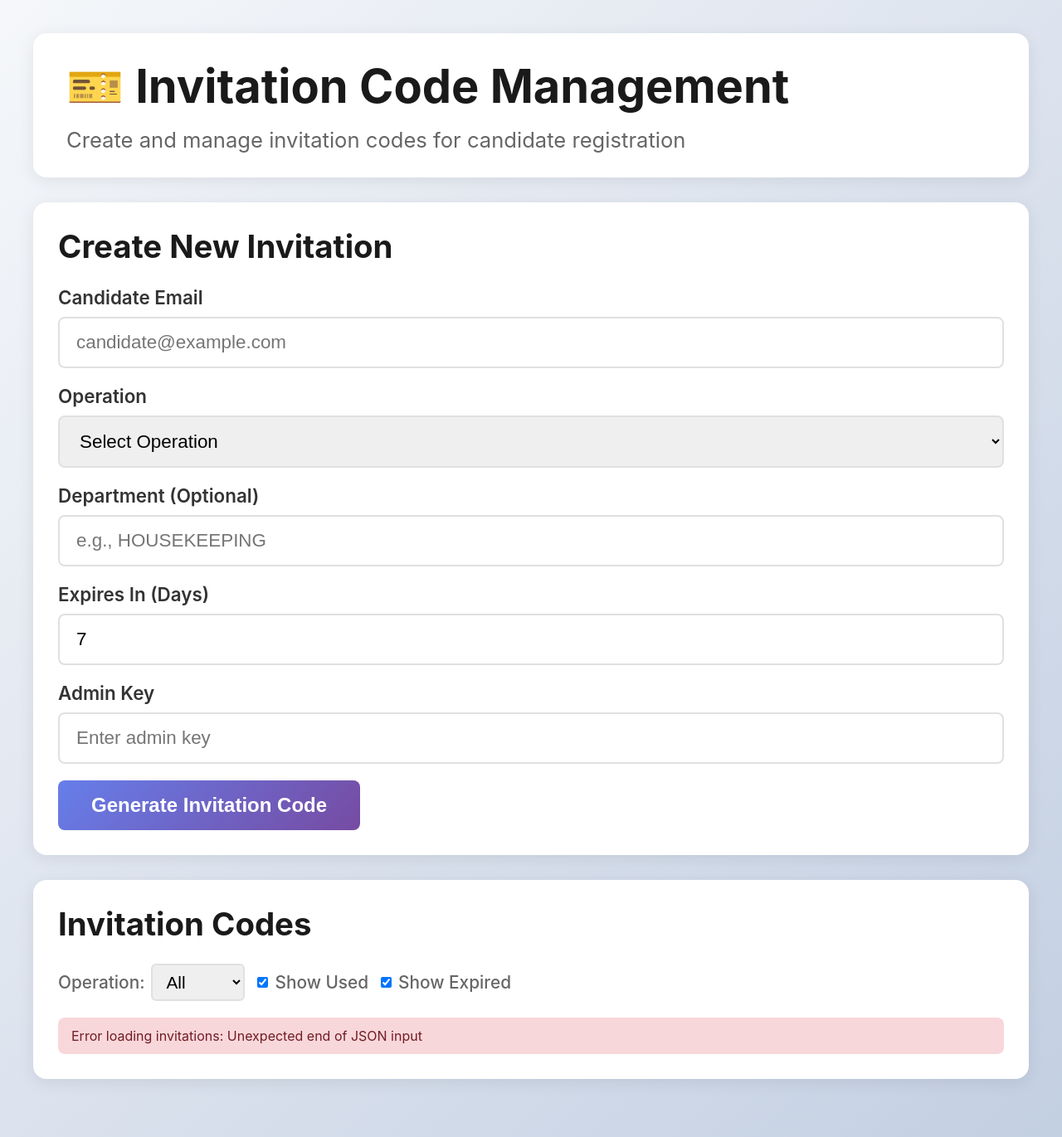
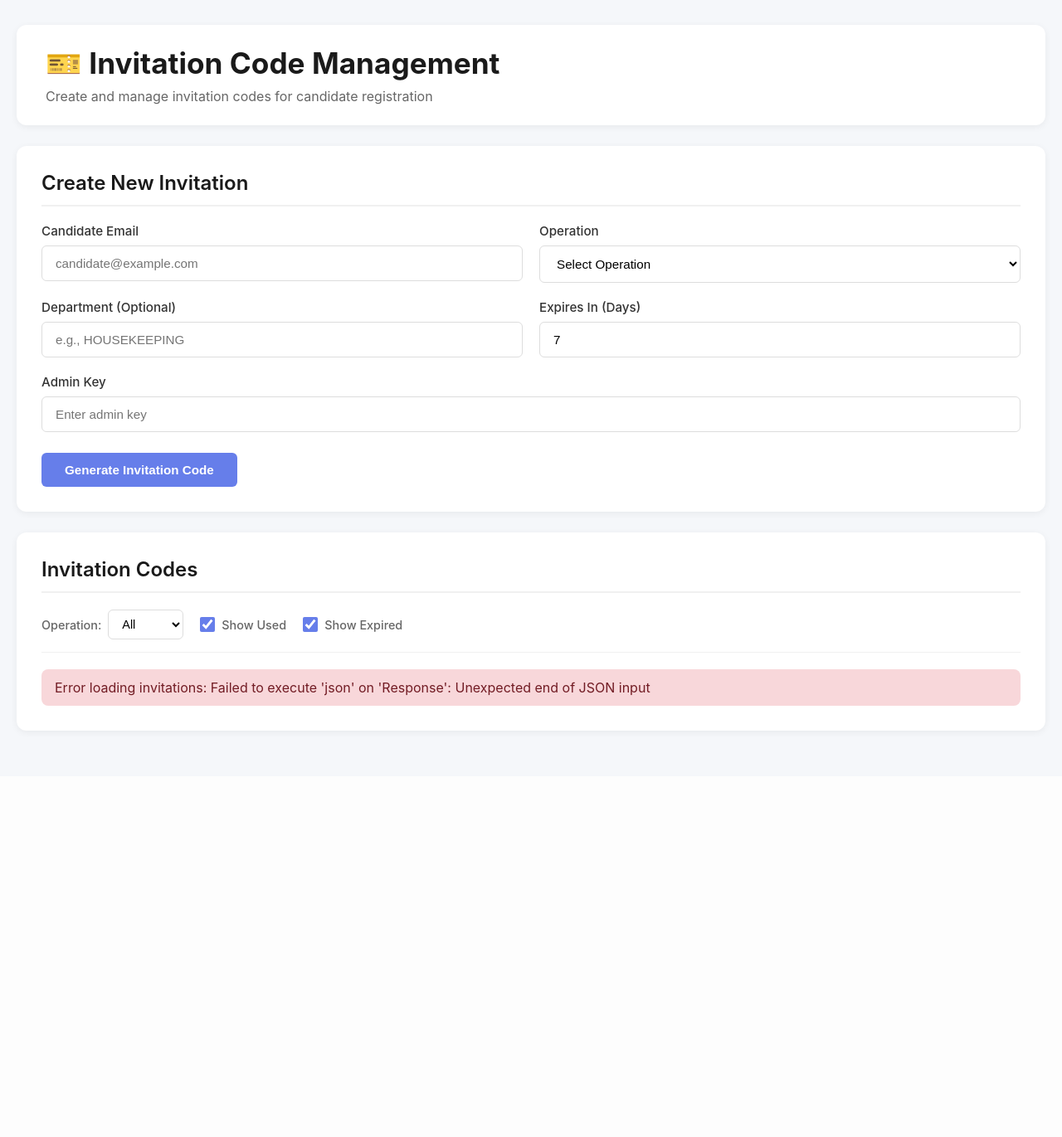
Before and after one commit to Dino24-Max/English-Assessment, a FastAPI app: page /admin/invitations in a window 1280 px wide. Shown: the whole page at 83% size. After the commit the page ends 885 px from the top, so only its background shows below. Run offline with FastAPI, Linux system fonts and the light colour scheme; data that the repository does not hold is empty; parts of the project's set-up code (start-up, migrations or seed data) failed here and were passed over; some web fonts are replaced.

Commit message:
Redesign admin invitation page: improve layout, fonts, and visual hierarchy

```diff
--- a/src/main/python/templates/admin_invitation.html
+++ b/src/main/python/templates/admin_invitation.html
@@ -14,49 +14,51 @@
 
         body {
             font-family: 'SF Pro Display', -apple-system, BlinkMacSystemFont, 'Segoe UI', sans-serif;
-            background: linear-gradient(135deg, #f5f7fa 0%, #c3cfe2 100%);
+            background: #f5f7fa;
             min-height: 100vh;
-            padding: 40px 20px;
+            padding: 30px 20px;
         }
 
         .container {
-            max-width: 1200px;
+            max-width: 1400px;
             margin: 0 auto;
         }
 
         .header {
             background: white;
-            padding: 30px 40px;
-            border-radius: 16px;
-            margin-bottom: 30px;
-            box-shadow: 0 4px 20px rgba(0, 0, 0, 0.08);
+            padding: 25px 35px;
+            border-radius: 12px;
+            margin-bottom: 25px;
+            box-shadow: 0 2px 8px rgba(0, 0, 0, 0.06);
         }
 
         .header h1 {
-            font-size: 3.5rem;
+            font-size: 2.2rem;
             font-weight: 700;
             color: #1a1a1a;
-            margin-bottom: 15px;
+            margin-bottom: 8px;
         }
 
         .header p {
             color: #666;
-            font-size: 1.6rem;
+            font-size: 1rem;
         }
 
         .card {
             background: white;
-            border-radius: 16px;
+            border-radius: 12px;
             padding: 30px;
-            margin-bottom: 30px;
-            box-shadow: 0 4px 20px rgba(0, 0, 0, 0.08);
+            margin-bottom: 25px;
+            box-shadow: 0 2px 8px rgba(0, 0, 0, 0.06);
         }
 
         .card-title {
-            font-size: 2.4rem;
-            font-weight: 700;
+            font-size: 1.5rem;
+            font-weight: 600;
             color: #1a1a1a;
-            margin-bottom: 25px;
+            margin-bottom: 20px;
+            padding-bottom: 12px;
+            border-bottom: 2px solid #f0f0f0;
         }
 
         .form-group {
@@ -65,58 +67,83 @@
 
         .form-label {
             display: block;
-            font-weight: 600;
+            font-weight: 500;
             color: #333;
-            margin-bottom: 10px;
-            font-size: 1.4rem;
+            margin-bottom: 8px;
+            font-size: 0.95rem;
         }
 
         .form-input, .form-select {
             width: 100%;
-            padding: 16px 20px;
-            border: 2px solid #e0e0e0;
-            border-radius: 8px;
-            font-size: 1.4rem;
-            transition: all 0.3s ease;
+            padding: 12px 16px;
+            border: 1px solid #ddd;
+            border-radius: 6px;
+            font-size: 0.95rem;
+            transition: all 0.2s ease;
+            background: #fff;
         }
 
         .form-input:focus, .form-select:focus {
             outline: none;
             border-color: #667eea;
+            box-shadow: 0 0 0 3px rgba(102, 126, 234, 0.1);
+        }
+
+        .form-row {
+            display: grid;
+            grid-template-columns: 1fr 1fr;
+            gap: 20px;
+        }
+
+        @media (max-width: 768px) {
+            .form-row {
+                grid-template-columns: 1fr;
+            }
         }
 
         .btn {
-            padding: 16px 40px;
-            border-radius: 8px;
-            font-size: 1.5rem;
+            padding: 12px 28px;
+            border-radius: 6px;
+            font-size: 0.95rem;
             font-weight: 600;
             cursor: pointer;
-            transition: all 0.3s ease;
+            transition: all 0.2s ease;
             border: none;
+            display: inline-block;
         }
 
         .btn-primary {
-            background: linear-gradient(135deg, #667eea 0%, #764ba2 100%);
+            background: #667eea;
             color: white;
         }
 
         .btn-primary:hover {
-            transform: translateY(-2px);
-            box-shadow: 0 8px 20px rgba(102, 126, 234, 0.4);
+            background: #5568d3;
+            transform: translateY(-1px);
+            box-shadow: 0 4px 12px rgba(102, 126, 234, 0.3);
         }
 
         .btn-copy {
             background: #34c759;
             color: white;
-            padding: 12px 24px;
-            font-size: 1.3rem;
+            padding: 8px 16px;
+            font-size: 0.85rem;
+            margin-right: 8px;
+        }
+
+        .btn-copy:hover {
+            background: #2fb04a;
         }
 
         .btn-revoke {
             background: #ff3b30;
             color: white;
-            padding: 10px 20px;
-            font-size: 1.2rem;
+            padding: 8px 16px;
+            font-size: 0.85rem;
+        }
+
+        .btn-revoke:hover {
+            background: #e6342a;
         }
 
         .result-box {
@@ -218,9 +247,12 @@
 
         .filters {
             display: flex;
-            gap: 15px;
+            gap: 20px;
             margin-bottom: 20px;
             flex-wrap: wrap;
+            align-items: center;
+            padding-bottom: 15px;
+            border-bottom: 1px solid #f0f0f0;
         }
 
         .filter-item {
@@ -230,20 +262,39 @@
         }
 
         .filter-item label {
-            font-size: 1.3rem;
+            font-size: 0.9rem;
             color: #666;
             font-weight: 500;
+            white-space: nowrap;
         }
 
         .filter-item select {
             padding: 8px 12px;
-            font-size: 1.3rem;
-            border: 2px solid #e0e0e0;
+            font-size: 0.9rem;
+            border: 1px solid #ddd;
             border-radius: 6px;
+            background: white;
+            cursor: pointer;
         }
 
-        .filter-item select, .filter-item input[type="checkbox"] {
+        .filter-item input[type="checkbox"] {
+            width: 18px;
+            height: 18px;
             cursor: pointer;
+            accent-color: #667eea;
+        }
+
+        .code-display {
+            font-family: 'Courier New', monospace;
+            font-size: 1rem;
+            font-weight: 600;
+            color: #667eea;
+            background: white;
+            padding: 12px 16px;
+            border-radius: 6px;
+            margin: 10px 0;
+            word-break: break-all;
+            border: 1px solid #e0e0e0;
         }
     </style>
 </head>
@@ -260,6 +311,7 @@
             <div class="card-title">Create New Invitation</div>
 
             <form id="createInvitationForm">
+                <div class="form-row">
                     <div class="form-group">
                         <label class="form-label">Candidate Email</label>
                         <input type="email" id="email" class="form-input" placeholder="candidate@example.com" required>
@@ -274,7 +326,9 @@
                             <option value="casino">Casino Operations</option>
                         </select>
                     </div>
+                </div>
 
+                <div class="form-row">
                     <div class="form-group">
                         <label class="form-label">Department (Optional)</label>
                         <input type="text" id="department" class="form-input" placeholder="e.g., HOUSEKEEPING">
@@ -284,31 +338,38 @@
                         <label class="form-label">Expires In (Days)</label>
                         <input type="number" id="expires_days" class="form-input" value="7" min="1" max="90">
                     </div>
+                </div>
 
                 <div class="form-group">
                     <label class="form-label">Admin Key</label>
                     <input type="password" id="admin_key" class="form-input" placeholder="Enter admin key" required>
                 </div>
 
+                <div style="margin-top: 25px;">
                     <button type="submit" class="btn btn-primary">Generate Invitation Code</button>
+                </div>
             </form>
 
             <!-- Result Display -->
             <div id="resultBox" class="result-box">
-                <h3 style="margin-bottom: 15px;">✅ Invitation Code Created</h3>
-                <p><strong>Code:</strong></p>
+                <h3 style="margin-bottom: 15px; font-size: 1.1rem; color: #333;">✅ Invitation Code Created</h3>
+                <div style="margin-bottom: 15px;">
+                    <label style="font-size: 0.9rem; font-weight: 600; color: #666; display: block; margin-bottom: 6px;">Code:</label>
                     <div class="code-display" id="generatedCode"></div>
-                <button class="btn btn-copy" onclick="copyCode()">📋 Copy Code</button>
+                    <button class="btn btn-copy" onclick="copyCode()" style="margin-top: 8px;">📋 Copy Code</button>
+                </div>
 
-                <p style="margin-top: 20px;"><strong>Registration Link:</strong></p>
-                <div class="code-display" id="generatedLink" style="font-size: 1rem;"></div>
-                <button class="btn btn-copy" onclick="copyLink()">🔗 Copy Link</button>
+                <div style="margin-top: 20px; margin-bottom: 15px;">
+                    <label style="font-size: 0.9rem; font-weight: 600; color: #666; display: block; margin-bottom: 6px;">Registration Link:</label>
+                    <div class="code-display" id="generatedLink"></div>
+                    <button class="btn btn-copy" onclick="copyLink()" style="margin-top: 8px;">🔗 Copy Link</button>
+                </div>
 
-                <p style="margin-top: 20px; color: #666;">
-                    <strong>Email:</strong> <span id="invitationEmail"></span><br>
-                    <strong>Operation:</strong> <span id="invitationOperation"></span><br>
-                    <strong>Expires:</strong> <span id="invitationExpires"></span>
-                </p>
+                <div style="margin-top: 20px; padding-top: 15px; border-top: 1px solid #e0e0e0; font-size: 0.9rem; color: #666;">
+                    <p><strong>Email:</strong> <span id="invitationEmail"></span></p>
+                    <p><strong>Operation:</strong> <span id="invitationOperation"></span></p>
+                    <p><strong>Expires:</strong> <span id="invitationExpires"></span></p>
+                </div>
             </div>
 
             <div id="errorBox" class="error-message" style="display: none;"></div>
@@ -465,7 +526,9 @@
                             `).join('')}
                         </tbody>
                     </table>
-                    <p style="margin-top: 15px; color: #666;">Total: ${data.total} invitation(s)</p>
+                    <div style="margin-top: 15px; padding-top: 15px; border-top: 1px solid #f0f0f0; font-size: 0.9rem; color: #666; font-weight: 500;">
+                        Total: <strong style="color: #333;">${data.total}</strong> invitation(s)
+                    </div>
                 `;
 
                 document.getElementById('invitationsTable').innerHTML = tableHtml;
```
Also changed, not shown: other parts of src/main/python/templates/admin_invitation.html (+21 -19 lines). Lines whose indentation alone changed are shown as unchanged.
